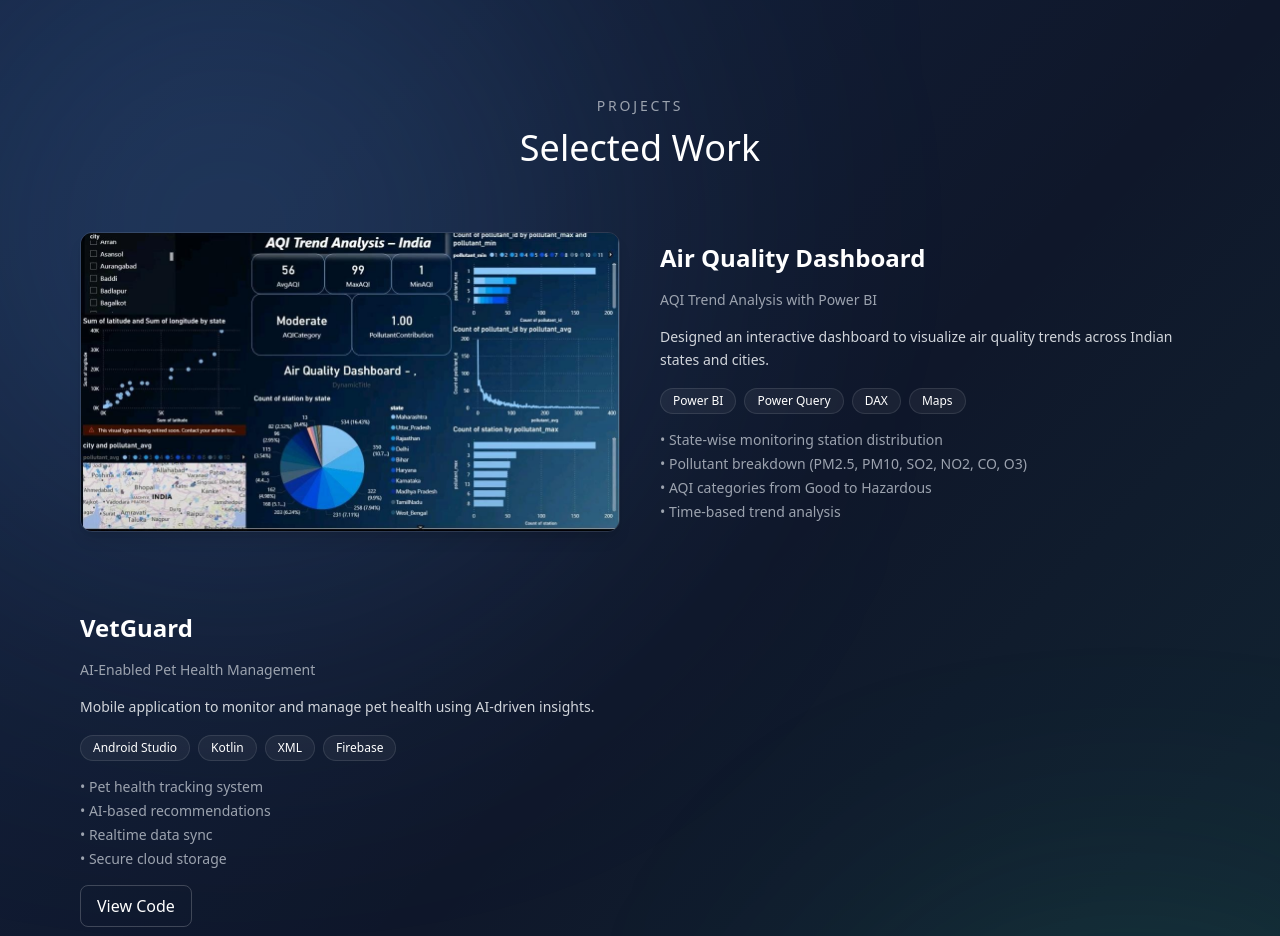
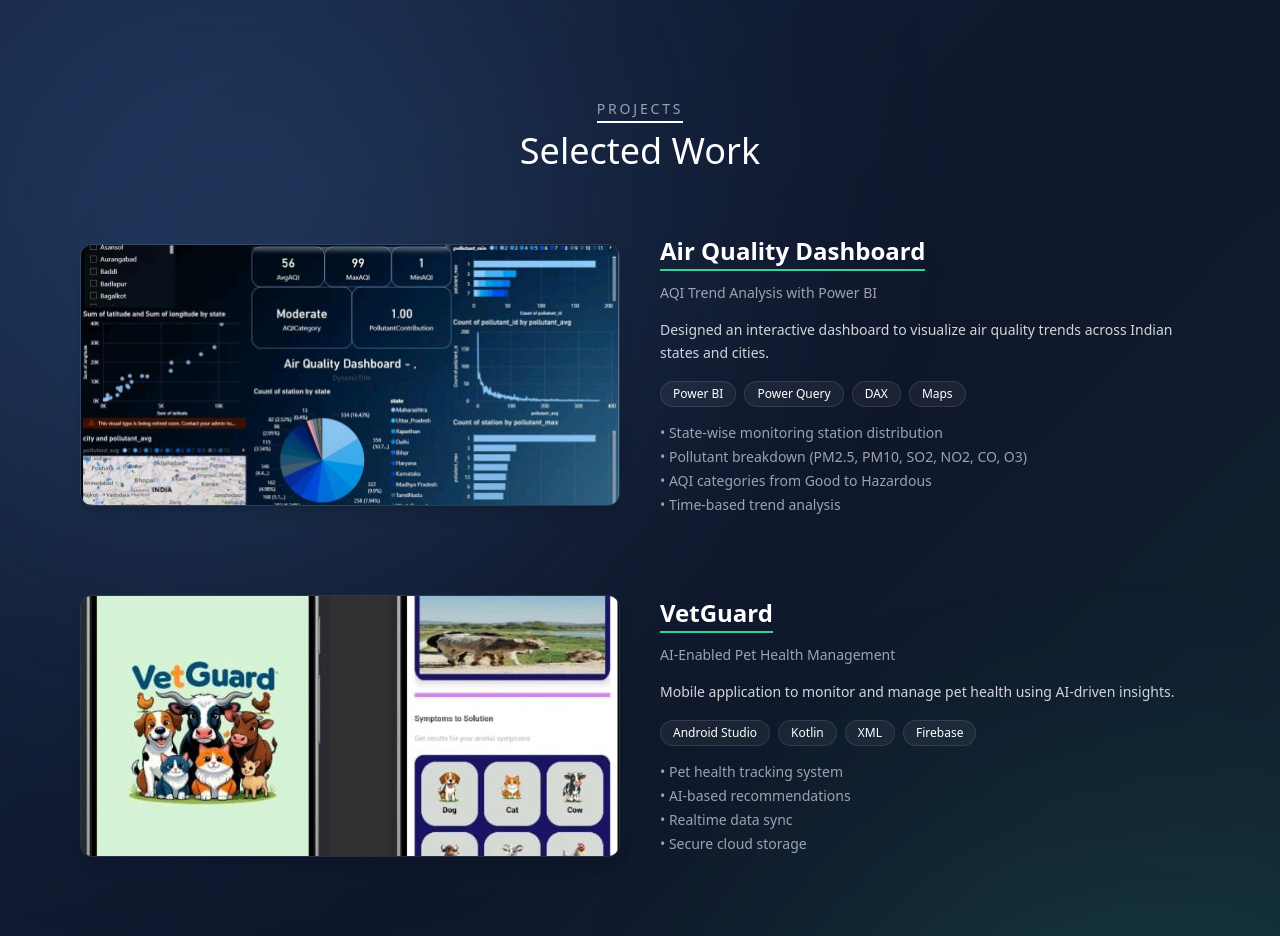
Before and after one commit to Srabanigorai/latest-portfolio, a React (Vite) app: page / in a window 1280 px wide. Shown: the part 2400-3336 px from the top of the page. Built offline with nearby package versions, Linux system fonts and the light colour scheme.

Commit message:
Update Projects.jsx

```diff
--- a/src/components/Projects.jsx
+++ b/src/components/Projects.jsx
@@ -1,4 +1,3 @@
-
 import { motion } from "framer-motion";
 
 export default function Projects() {
@@ -27,7 +26,7 @@
         "Realtime data sync",
         "Secure cloud storage"
       ],
-      github: "https://github.com/9520140503/Vet-Guard"
+      image: "/vetguard.jpeg"
     },
     {
       title: "Shopping Trends Dashboard",
@@ -39,7 +38,8 @@
         "Dynamic filtering with slicers",
         "Consumer behavior insights",
         "Clean visual reporting"
-      ]
+      ],
+      image: "/shopping.jpeg"
     }
   ];
 
@@ -64,8 +64,15 @@
           whileInView={{ opacity: 1, y: 0 }}
           className="text-center mb-16"
         >
-          <p className="text-sm tracking-[0.2em] text-gray-400 uppercase mb-3">
+          <p className="text-sm tracking-[0.2em] text-gray-400 uppercase mb-3 relative inline-block">
             Projects
+
+            <motion.span
+              initial={{ width: 0 }}
+              whileInView={{ width: "100%" }}
+              transition={{ duration: 0.6 }}
+              className="absolute left-0 -bottom-1 h-[2px] bg-white"
+            />
           </p>
 
           <h2 className="text-3xl md:text-4xl font-medium">
@@ -75,18 +82,18 @@
 
         {/* 🔥 PROJECTS */}
         <div className="space-y-20">
-
           {projects.map((project, i) => (
             <motion.div
               key={i}
               initial={{ opacity: 0, y: 60 }}
               whileInView={{ opacity: 1, y: 0 }}
               transition={{ duration: 0.7 }}
-              className="grid md:grid-cols-2 gap-10 items-center"
+              className={`grid md:grid-cols-2 gap-10 items-center ${
+                i % 2 !== 0 ? "md:flex-row-reverse" : ""
+              }`}
             >
 
               {/* 🖼️ IMAGE */}
-              {project.image && (
               <motion.div
                 whileHover={{ scale: 1.05, rotateY: 5 }}
                 className="rounded-xl overflow-hidden border border-white/10 shadow-lg"
@@ -94,16 +101,22 @@
                 <img
                   src={project.image}
                   alt="project"
-                    className="w-full h-full object-cover"
+                  className="w-full h-[260px] object-cover"
                 />
               </motion.div>
-              )}
 
               {/* 📄 TEXT */}
               <div className="space-y-4">
 
-                <h3 className="text-2xl font-semibold">
+                <h3 className="text-2xl font-semibold relative inline-block">
                   {project.title}
+
+                  <motion.span
+                    initial={{ width: 0 }}
+                    whileInView={{ width: "100%" }}
+                    transition={{ duration: 0.6 }}
+                    className="absolute left-0 -bottom-1 h-[2px] bg-emerald-400"
+                  />
                 </h3>
 
                 <p className="text-gray-400 text-sm">
@@ -133,21 +146,9 @@
                   ))}
                 </ul>
 
-                {/* 🔗 BUTTON */}
-                {project.github && (
-                  <a
-                    href={project.github}
-                    target="_blank"
-                    className="inline-block mt-3 px-4 py-2 border border-white/20 rounded-lg hover:bg-white hover:text-black transition"
-                  >
-                    View Code
-                  </a>
-                )}
-
               </div>
             </motion.div>
           ))}
-
         </div>
       </div>
     </section>
```
Lines whose indentation alone changed are shown as unchanged.
